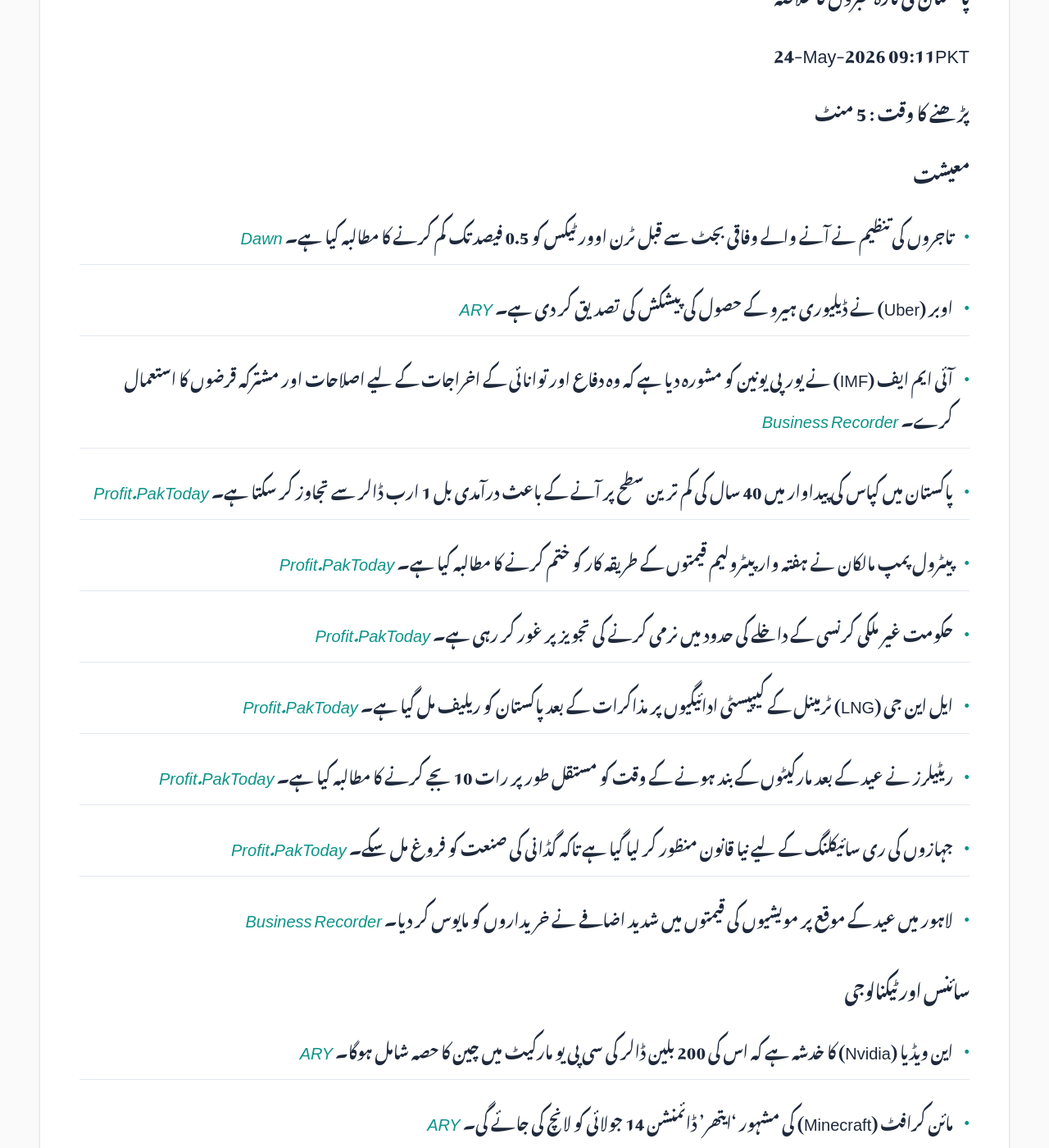
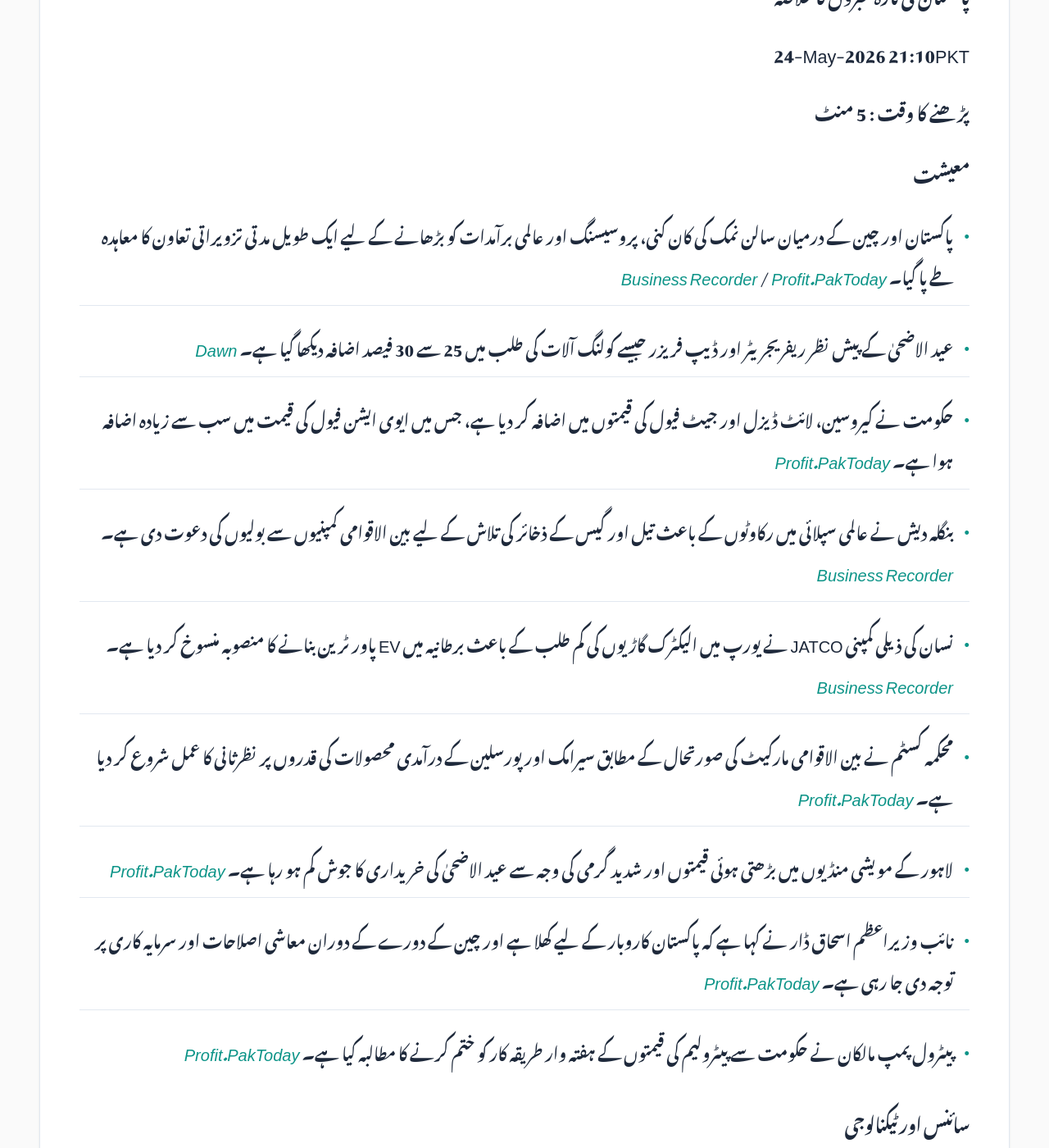
Before and after one commit to zsubzwary/news, a Jekyll site: the page built from ur/index.md, in a window 1280 px wide and 1400 px high, scrolled down 354 px. Shown: the whole window at 82% size. Built offline with Jekyll 4.4.1, drawn with Linux system fonts in a browser that asks for light colours; some web fonts are replaced; comment, search, counter and statistics services are not loaded; some of the changed text lies outside the part shown.

Commit message:
DateTime; 2026-05-24T16:10:38.141Z

```diff
--- a/ur/index.md
+++ b/ur/index.md
@@ -7,57 +7,52 @@ rtl: true
 
 پاکستان کی تازہ خبروں کا خلاصہ
 
- &lrm; 24-May-2026 09:11PKT
+ &lrm; 24-May-2026 21:10PKT
 
 پڑھنے کا وقت : 5 منٹ
 
 ### معیشت
-- تاجروں کی تنظیم نے آنے والے وفاقی بجٹ سے قبل ٹرن اوور ٹیکس کو 0.5 فیصد تک کم کرنے کا مطالبہ کیا ہے۔ *[Dawn](https://www.dawn.com/news/2002563/traders-coalition-demands-turnover-tax-be-reduced-to-05pc)*
-- اوبر (Uber) نے ڈیلیوری ہیرو کے حصول کی پیشکش کی تصدیق کر دی ہے۔ *[ARY](https://arynews.tv/delivery-hero-confirms-takeover-offer-from-uber)*
-- آئی ایم ایف (IMF) نے یورپی یونین کو مشورہ دیا ہے کہ وہ دفاع اور توانائی کے اخراجات کے لیے اصلاحات اور مشترکہ قرضوں کا استعمال کرے۔ *[Business Recorder](https://www.brecorder.com/news/40422574/eu-must-reform-consolidate-use-joint-debt-to-cope-with-spending-needs-imf-says)*
-- پاکستان میں کپاس کی پیداوار میں 40 سال کی کم ترین سطح پر آنے کے باعث درآمدی بل 1 ارب ڈالر سے تجاوز کر سکتا ہے۔ *[Profit.PakToday](https://profit.pakistantoday.com.pk/2026/05/23/pakistans-cotton-import-bill-may-exceed-1-billion-as-output-falls-to-40-year-low/)*
-- پیٹرول پمپ مالکان نے ہفتہ وار پیٹرولیم قیمتوں کے طریقہ کار کو ختم کرنے کا مطالبہ کیا ہے۔ *[Profit.PakToday](https://profit.pakistantoday.com.pk/2026/05/23/fuel-dealers-ask-govt-to-scrap-weekly-price-mechanism/)*
-- حکومت غیر ملکی کرنسی کے داخلے کی حدود میں نرمی کرنے کی تجویز پر غور کر رہی ہے۔ *[Profit.PakToday](https://profit.pakistantoday.com.pk/2026/05/23/govt-reviews-proposal-to-relax-foreign-currency-inflow-limits/)*
-- ایل این جی (LNG) ٹرمینل کے کیپیسٹی ادائیگیوں پر مذاکرات کے بعد پاکستان کو ریلیف مل گیا ہے۔ *[Profit.PakToday](https://profit.pakistantoday.com.pk/2026/05/23/pakistan-secures-relief-on-lng-terminal-capacity-payments-after-negotiations-with-private-operators/)*
-- ریٹیلرز نے عید کے بعد مارکیٹوں کے بند ہونے کے وقت کو مستقل طور پر رات 10 بجے کرنے کا مطالبہ کیا ہے۔ *[Profit.PakToday](https://profit.pakistantoday.com.pk/2026/05/23/retailers-seek-permanent-10-pm-closing-time-after-eid-relaxation/)*
-- جہازوں کی ری سائیکلنگ کے لیے نیا قانون منظور کر لیا گیا ہے تاکہ گڈانی کی صنعت کو فروغ مل سکے۔ *[Profit.PakToday](https://profit.pakistantoday.com.pk/2026/05/23/pakistan-passes-ship-recycling-law-to-implement-hong-kong-convention-boost-gadani-industry/)*
-- لاہور میں عید کے موقع پر مویشیوں کی قیمتوں میں شدید اضافے نے خریداروں کو مایوس کر دیا۔ *[Business Recorder](https://www.brecorder.com/news/40422589/eid-buyers-hit-by-soaring-cattle-prices-in-lahore)*
+- پاکستان اور چین کے درمیان سالن نمک کی کان کنی، پروسیسنگ اور عالمی برآمدات کو بڑھانے کے لیے ایک طویل مدتی تزویراتی تعاون کا معاہدہ طے پا گیا۔ *[Business Recorder](https://www.brecorder.com/news/40422614/sifc-backed-pak-china-agreement-aims-to-boost-rock-salt-exports)* / *[Profit.PakToday](https://profit.pakistantoday.com.pk/2026/05/24/pakistan-china-sign-strategic-pact-to-expand-rock-salt-mining-and-global-exports/)*
+- عید الاضحیٰ کے پیش نظر ریفریجریٹر اور ڈیپ فریزر جیسے کولنگ آلات کی طلب میں 25 سے 30 فیصد اضافہ دیکھا گیا ہے۔ *[Dawn](https://www.dawn.com/news/2002664/cooling-appliances-demand-surges-ahead-of-eidul-azha)*
+- حکومت نے کیروسین، لائٹ ڈیزل اور جیٹ فیول کی قیمتوں میں اضافہ کر دیا ہے، جس میں ایوی ایشن فیول کی قیمت میں سب سے زیادہ اضافہ ہوا ہے۔ *[Profit.PakToday](https://profit.pakistantoday.com.pk/2026/05/24/kerosene-light-diesel-prices-increased-in-latest-fuel-revision/)*
+- بنگلہ دیش نے عالمی سپلائی میں رکاوٹوں کے باعث تیل اور گیس کے ذخائر کی تلاش کے لیے بین الاقوامی کمپنیوں سے بولیوں کی دعوت دی ہے۔ *[Business Recorder](https://www.brecorder.com/news/40422616/bangladesh-invites-bids-for-oil-and-gas-exploration)*
+- نسان کی ذیلی کمپنی JATCO نے یورپ میں الیکٹرک گاڑیوں کی کم طلب کے باعث برطانیہ میں EV پاور ٹرین بنانے کا منصوبہ منسوخ کر دیا ہے۔ *[Business Recorder](https://www.brecorder.com/news/40422605/nissan-unit-scraps-plan-to-make-ev-powertrains-in-uk-nikkei-says)*
+- محکمہ کسٹم نے بین الاقوامی مارکیٹ کی صورتحال کے مطابق سیرامک اور پورسلین کے درآمدی محصولات کی قدروں پر نظرثانی کا عمل شروع کر دیا ہے۔ *[Profit.PakToday](https://profit.pakistantoday.com.pk/2026/05/24/customs-moves-to-update-import-valuation-for-ceramic-sanitary-ware/)*
+- لاہور کے مویشی منڈیوں میں بڑھتی ہوئی قیمتوں اور شدید گرمی کی وجہ سے عید الاضحیٰ کی خریداری کا جوش کم ہو رہا ہے۔ *[Profit.PakToday](https://profit.pakistantoday.com.pk/2026/05/24/eid-buying-frenzy-fizzles-in-lahore-cattle-markets-as-prices-hit-record-highs/)*
+- نائب وزیراعظم اسحاق ڈار نے کہا ہے کہ پاکستان کاروبار کے لیے کھلا ہے اور چین کے دورے کے دوران معاشی اصلاحات اور سرمایہ کاری پر توجہ دی جا رہی ہے۔ *[Profit.PakToday](https://profit.pakistantoday.com.pk/2026/05/24/dar-declares-pakistan-open-for-business-as-islamabad-deepens-economic-push-with-china/)*
+- پیٹرول پمپ مالکان نے حکومت سے پیٹرولیم کی قیمتوں کے ہفتہ وار طریقہ کار کو ختم کرنے کا مطالبہ کیا ہے۔ *[Profit.PakToday](https://profit.pakistantoday.com.pk/2026/05/23/fuel-dealers-ask-govt-to-scrap-weekly-price-mechanism/)*
 
 ### سائنس اور ٹیکنالوجی
-- این ویڈیا (Nvidia) کا خدشہ ہے کہ اس کی 200 بلین ڈالر کی سی پی یو مارکیٹ میں چین کا حصہ شامل ہوگا۔ *[ARY](https://arynews.tv/nvidia-says-its-forecast-for-200-billion-cpu-market-includes-china)*
-- مائن کرافٹ (Minecraft) کی مشہور 'ایتھر' ڈائمنشن 14 جولائی کو لانچ کی جائے گی۔ *[ARY](https://arynews.tv/minecrafts-legendary-aether-dimension-comes-to-bedrock-as-aether-legends-launching-july-14)*
+- پی ٹی اے نے صارفین کو سم کارڈز کو ضائع کرنے یا منتقل کرنے سے روکنے کے لیے ایک نیا اقدام اٹھایا ہے۔ *[ARY](https://arynews.tv/pta-takes-initiative-to-discourage-users-from-discarding-or-transferring-sim-cards)*
+
+### موسم
+- جنوبی بھارت میں شدید گرمی کی لہر کے باعث اب تک 16 افراد ہیٹ اسٹروک کا شکار ہو کر جاں بحق ہو چکے ہیں۔ *[Dawn](https://www.dawn.com/news/2002757/heatstroke-kills-16-in-southern-india-as-temperatures-climb)*
 
 ### سیاست
-- وزیر اعظم شہباز شریف کا چار روزہ سرکاری دورہ چین کا آغاز ہو گیا ہے۔ *[Dawn](https://www.dawn.com/news/2002474/pm-shehbaz-lands-in-hangzhou-kicking-off-4-day-china-visit)*
-- پی ٹی آئی (PTI) نے ملک گیر مظاہروں پر حکومتی کریک ڈاؤن کی سخت مذمت کی ہے۔ *[Dawn](https://www.dawn.com/news/2002660/pti-denounces-crackdown-on-nationwide-protest)*
-- پاکستان نے اقوام متحدہ میں یوکرین جنگ کے خاتمے کے لیے فوری جنگ بندی کا مطالبہ کیا ہے۔ *[Dawn](https://www.dawn.com/news/2002643/civilians-must-not-be-attacked-anywhere-pakistan-tells-unsc)*
-- پنجاب میں زرعی ٹیکس میں اضافے کے خلاف قانونی چیلنج دائر کیا گیا ہے۔ *[Business Recorder](https://www.brecorder.com/news/40422591/jap-approaches-lhc-against-increase-in-agricultural-tax-in-punjab)*
+- وزیر اعظم شہباز شریف کی چین کا دورہ جاری ہے جس میں وہ چینی قیادت اور کارپوریٹ لیڈروں کے ساتھ اہم ملاقاتیں کر رہے ہیں۔ *[Dawn](https://www.dawn.com/news/2002753/pm-shehbaz-lands-in-beijing-will-hold-high-level-meetings-with-chinese-leadership)*
+- پاکستان نے اقوام متحدہ میں یوکرین جنگ کے خاتمے کے لیے فوری جنگ بندی اور سفارتی کوششوں پر زور دیا ہے۔ *[Dawn](https://www.dawn.com/news/2002643/civilians-must-not-be-attacked-anywhere-pakistan-tells-unsc)*
+- پنجاب حکومت کے زرعی ٹیکس میں اضافے کے فیصلے کو لاہور ہائی کورٹ میں قانونی چیلنج دیا گیا ہے۔ *[Profit.PakToday](https://profit.pakistantoday.com.pk/2026/05/24/punjab-agri-tax-hike-challenged-in-lhc-over-alleged-violation-of-law-and-assembly-role/)*
+- وزیر اعظم شہباز شریف نے امید ظاہر کی ہے کہ پاکستان جلد ہی امریکہ اور ایران کے درمیان مذاکرات کی میزبانی کر سکتا ہے۔ *[Business Recorder](https://www.brecorder.com/news/40422611/pakistan-hopes-to-host-next-round-of-us-iran-talks-soon-pm-shehbaz)*
 
 ### قومی
-- بنوں میں پولیس اور دہشت گردوں کے درمیان جھڑپ میں 25 دہشت گرد ہلاک ہو گئے۔ *[Dawn](https://www.dawn.com/news/2002648/25-terrorists-killed-in-bannu-clash)*
-- سپریم کورٹ نے متعدد قتل کے مقدمات میں مسلسل عمر قید کی سزا کو برقرار رکھا ہے۔ *[Dawn](https://www.dawn.com/news/2002649/sc-upholds-consecutive-life-terms-in-multiple-murder-cases)*
-- پنجاب سی ٹی ڈی نے صوبہ بھر میں آپریشن کے دوران 13 مشتبہ دہشت گرد گرفتار کر لیے ہیں۔ *[Dawn](https://www.dawn.com/news/2002529/punjab-ctd-arrests-13-suspected-terrorists-in-province-wide-crackdown)*
-- ایف آئی اے نے جعلی پاکستانی شناختی کارڈ بنانے کے الزام میں 14 افغان شہریوں کو گرفتار کر لیا ہے۔ *[Business Recorder](https://www.brecorder.com/news/40422585/fia-arrests-14-afghans-for-making-fake-pak-cnics)*
-- منگلا ڈیم کے متاثرین کو معاوضہ دینے میں تاخیر سے احتجاج کا خطرہ پیدا ہو گیا ہے۔ *[Profit.PakToday](https://profit.pakistantoday.com.pk/2026/05/23/defence-ministry-warns-delays-in-mangla-dam-compensation-could-trigger-protests/)*
-- مختلف صوبوں میں عید کے موقع پر چھٹیوں کا اعلان کر دیا گیا ہے۔ *[Dawn](https://www.dawn.com/news/2002519/kp-announces-four-eid-holidays-from-may-26-to-29)*
+- کوئٹہ میں شٹل ٹرین کو نشانہ بنانے والے خودکش دھماکے میں کم از کم 14 سے 16 افراد ہلاک اور متعدد زخمی ہو گئے۔ *[Dawn](https://www.dawn.com/news/2002744/at-least-14-killed-20-injured-in-suicide-bombing-targeting-shuttle-train-in-quetta-balochistan-govt)* / *[Business Recorder](https://www.brecorder.com/news/40422612/suicide-blast-derails-train-in-quetta-kills-16)*
+- سیکورٹی فورسز نے شمالی وزیرستان اور بلوچستان کے مختلف علاقوں میں آپریشنز کے دوران متعدد دہشت گردوں کو ہلاک کر دیا۔ *[Dawn](https://www.dawn.com/news/2002766/security-forces-kill-11-terrorists-in-kps-north-waziristan-ispr)* / *[ARY](https://arynews.tv/11-terrorists-eliminated-in-north-waziristan-intelligence-operation-ispr)*
+- سندھ حکومت نے عید الاضحیٰ کے موقع پر 26 سے 28 مئی تک تین روزہ تعطیلات کا اعلان کیا ہے۔ *[Dawn](https://www.dawn.com/news/2002761/sindh-govt-now-declares-3-day-eidul-azha-holiday-announces-wfh-on-may-29)*
+- فیصل آباد کے ایک ٹک ٹاکر کو نارن میں خواتین کے لیے نازیبا زبان استعمال کرنے کے الزام میں گرفتار کر لیا گیا ہے۔ *[Dawn](https://www.dawn.com/news/2002608/tiktoker-held-in-faisalabad-for-using-obscene-language-for-female-tourists-in-naran)*
+- کراچی میں ساحل کے قریب ایک جدید ڈیجیٹل میوزیم کی تعمیر کا آغاز کر دیا گیا ہے جو سندھ اور تحریک آزادی کی تاریخ کو محفوظ کرے گا۔ *[Dawn](https://www.dawn.com/news/2002626/karachi-museum-of-history-to-be-built-by-the-seaside)*
+- گوادر یونیورسٹی کے وائس چانسلر اور عملے کو 11 دن بعد بحفاظت برآمد کر لیا گیا ہے۔ *[ARY](https://arynews.tv/kidnapped-vc-gwadar-university-recovered-along-with-other-staff-after-11-days)*
 
 ### بین الاقوامی
-- امریکہ اور ایران کے درمیان امن معاہدے کے حوالے سے اہم پیش رفت کے آثار مل رہے ہیں۔ *[Dawn](https://www.dawn.com/news/2002652/us-iran-deal-in-sight-as-cdf-wraps-up-trip)*
-- فرانس نے اسرائیلی وزیر سلامتی ایتامر بن گویر کے ملک میں داخلے پر پابندی لگا دی ہے۔ *[Dawn](https://www.dawn.com/news/2002539/france-bans-israeli-security-minister-ben-gvir-from-country)*
-- چین کی ایک کوئلے کی کان میں دھماکے کے نتیجے میں کم از کم 82 سے 90 افراد ہلاک ہو گئے۔ *[Dawn](https://www.dawn.com/news/2002487/china-coal-mine-blast-kills-at-least-90-more-missing)*
-- مشرق وسطیٰ کی جنگ کے باوجود حج کے لیے سال گزشتہ سال کے مقابلے میں زیادہ حاجی سعودی عرب پہنچ چکے ہیں۔ *[Dawn](https://www.dawn.com/news/2002531/haj-pilgrim-numbers-surpass-2025-arrivals-despite-middle-east-war)*
-- امریکی وزیر خارجہ مارکو روبیو نے بھارتی وزیر اعظم نریندر مودی کو واشنگٹن آنے کی دعوت دی ہے۔ *[Dawn](https://www.dawn.com/news/2002483/rubio-meets-modi-renewing-ties-with-india-after-us-china-summit)*
-- بحیرہ روم میں امدادی قافلے کے دوران حراست میں لیے گئے انسانی ہمدردی کے کارکن سعد ادھی کراچی پہنچ گئے۔ *[Dawn](https://www.dawn.com/news/2002537/saad-edhi-arrives-in-karachi-after-release-from-illegal-israeli-detention)*
-- امریکی فوجی مہم کے دوران امریکہ کے 42 طیارے نقصان کا شکار ہوئے ہیں۔ *[Dawn](https://www.dawn.com/news/2002532/congressional-report-details-losses-of-42-us-aircraft-in-iran-campaign)*
+- امریکہ اور ایران کے درمیان ممکنہ امن معاہدے کے حوالے سے مذاکرات میں پیش رفت ہوئی ہے، تاہم ڈونلڈ ٹرمپ نے کہا ہے کہ وہ معاہدے میں جلد بازی نہیں کریں گے۔ *[Dawn](https://www.dawn.com/news/2002774/what-we-know-about-the-possible-us-iran-deal)* / *[Business Recorder](https://www.brecorder.com/news/40422621/trump-says-us-will-not-rush-into-a-deal-with-iran)*
+- پاکستان سمیت 13 ممالک نے مقبوضہ یروشلم میں سومال لینڈ کے مبینہ سفارت خانے کے کھلنے کی سخت مذمت کی ہے۔ *[Dawn](https://www.dawn.com/news/2002763/illegal-unacceptable-pakistan-13-other-nations-condemn-somalilands-announcement-of-opening-embassy-in-jerusalem)*
+- وائٹ ہاؤس کے قریب فائرنگ کے واقعے کے دوران امریکی سیکرٹ سروس نے حملہ آور کو ہلاک کر دیا۔ *[Dawn](https://www.dawn.com/news/2002729/gunman-killed-by-us-secret-service-after-opening-fire-near-white-house)*
+- غزہ میں اسرائیلی فضائی حملے میں ایک خاندان کے تین افراد بشمول ایک چھ ماہ کا بچہ ہلاک ہو گیا۔ *[Business Recorder](https://www.brecorder.com/news/40422613/israeli-fire-kills-parents-and-their-infant-in-gaza-medics-say)*
+- ایران نے جنگ کے دوران امریکہ اور اسرائیل کو معلومات فراہم کرنے کے الزام میں ایک شخص کو پھانسی دے دی۔ *[Business Recorder](https://www.brecorder.com/news/40422604/iran-executes-person-for-sending-information-to-us-israel-during-war-judiciary-says)*
 
 ### کھیل
-- مراکش کے بادشاہ نے سینگال کے فٹ بال فینز کو ہولی گانلی کے الزامات سے رہا کر دیا۔ *[ARY](https://arynews.tv/moroccos-king-pardons-senegal-fans-convicted-on-hooliganism-charges)*
-
-### صحت
-- ایبولہ کے پھیلاؤ کے پیش نظر پاکستان نے ایئرپورٹس پر اسکریننگ کے اقدامات سخت کر دیے ہیں۔ *[Dawn](https://www.dawn.com/news/2002647/govt-toughens-airport-screening-amid-ebola-outbreak)*
-- بنگلہ دیش میں خسرہ کے پھیلاؤ سے 500 سے زائد بچوں کی موت واقع ہو گئی ہے۔ *[Business Recorder](https://www.brecorder.com/news/40422577/measles-outbreak-kills-more-than-500-children-in-bangladesh)*
-- عالمی ادارہ صحت نے سگریٹ پر فیڈرل ایکسائز ڈیوٹی میں اضافے کی سفارش کی ہے۔ *[Business Recorder](https://www.brecorder.com/news/40422590/fed-on-cigarettes-who-suggests-upward-adjustment)*
+- ایشیائی جونیئر اسکواش چیمپئن شپ میں پاکستانی کھلاڑیوں نے پانچ تمغے حاصل کیے۔ *[Business Recorder](https://www.brecorder.com/news/40422618/pakistan-wins-five-medals-in-asian-junior-squash-championships)*
+- پی پی ایل (IPL) میں پنجاب کنگز کے کپتان شریاش ائیئر نے شاندار سنچری بنا کر ٹیم کو اہم جیت دلائی۔ *[Business Recorder](https://www.brecorder.com/news/40422603/punjabs-haddin-delighted-as-captain-iyer-makes-the-difference-in-key-win-over-lucknow)*
+- بائرن میونخ نے ہری کین کی ہیٹ ٹرک کی بدولت جرمن کپ جیت کر ڈبل کامیابی حاصل کر لی۔ *[Business Recorder](https://www.brecorder.com/news/40422602/kane-hat-trick-hands-bayern-german-cup-victory-and-domestic-double)*
 
 ### دیگر
-- گلوکارہ ٹیلر سویفٹ اور ٹریوس کیلس نیویارک میں دیکھے گئے۔ *[ARY](https://arynews.tv/taylor-swift-and-travis-kelce-step-out-for-chic-nyc-date-night-days-before-2026-amas)*
-- اداکار ब्रैڈ پٹ نے اپنی طلاق کے حوالے سے اظہار خیال کیا ہے۔ *[ARY](https://arynews.tv/brad-pitt-calls-finalized-divorce-from-angelina-jolie-not-that-major-says-hes-focused-on-moving-forward)*
+- رومانیہ کے ڈائریکٹر کرسٹین منگیو نے کین فلم فیسٹیول میں 'فیورڈ' (Fjord) کے لیے ٹاپ پرائز جیتا۔ *[Business Recorder](https://www.brecorder.com/news/40422609/fjord-by-romanias-cristian-mungiu-wins-cannes-top-prize)*
```
